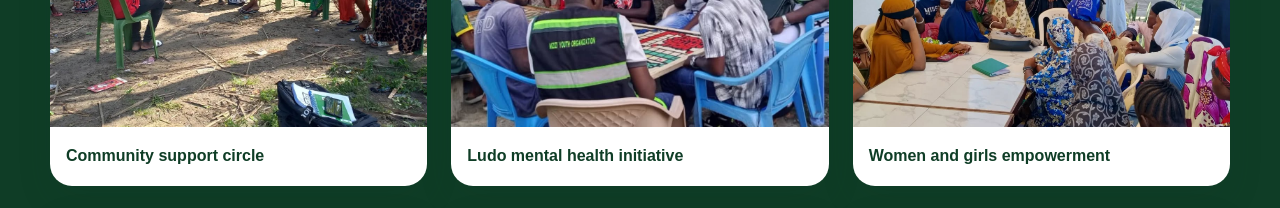
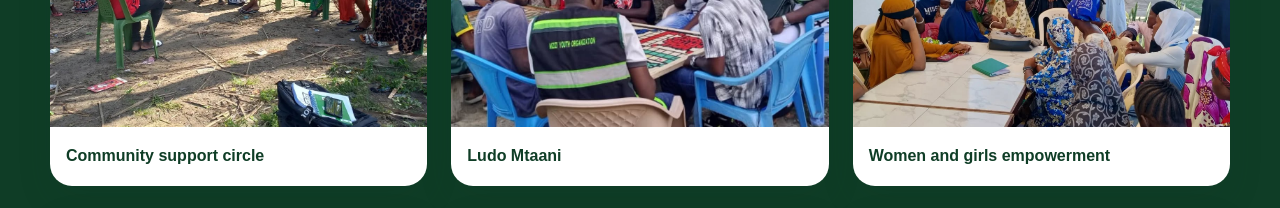
Before and after one commit to kamauzi/MYOUP, a plain HTML site: page index.html in a window 1280 px wide. Shown: the part 3920-4128 px from the top of the page. Drawn offline with Linux system fonts and the light colour scheme.

Commit message:
Update index.html

```diff
--- a/index.html
+++ b/index.html
@@ -89,7 +89,7 @@
     <h2>Integrated programs for resilient communities</h2>
   </div>
   <div class="program-feature-grid">
-    <article class="feature-card"><img src="assets/images/programs/ludo-mental-health.jpg" alt="Ludo mental health session"><div><h3>Mental Health & Social Wellbeing</h3><p>Mental health literacy, Ustawi Minds, Ludo, Group PM+, IPT-G, rehabilitation, and referrals.</p></div></article>
+    <article class="feature-card"><img src="assets/images/programs/ludo-mental-health.jpg" alt="Ludo Mtaani"><div><h3>Mental Health & Social Wellbeing</h3><p>Mental health literacy, Ustawi Minds, Ludo, Group PM+, IPT-G, rehabilitation, and referrals.</p></div></article>
     <article class="feature-card"><img src="assets/images/programs/srhr-program.jpg" alt="SRHR outreach and menstrual hygiene support"><div><h3>Health & Gender Inclusivity</h3><p>SRHR education, menstrual hygiene, digital referrals, HIV prevention, and GBV support linkages.</p></div></article>
     <article class="feature-card"><img src="assets/images/programs/young-billionaires.jpg" alt="Young Billionaires Club talent development"><div><h3>Livelihoods & Talent Development</h3><p>Mentorship, career guidance, skills development, Young Billionaires Club, and YSLAs.</p></div></article>
   </div>
@@ -104,7 +104,7 @@
   </div>
   <div class="gallery-grid">
     <figure><img src="assets/images/gallery/gallery1.jpeg" alt="Community support circle"><figcaption>Community support circle</figcaption></figure>
-    <figure><img src="assets/images/gallery/gallery2.jpeg" alt="Ludo mental health activity"><figcaption>Ludo mental health initiative</figcaption></figure>
+    <figure><img src="assets/images/gallery/gallery2.jpeg" alt="Ludo Mtaani"><figcaption>Ludo Mtaani</figcaption></figure>
     <figure><img src="assets/images/gallery/gallery3.jpeg" alt="Women and girls savings group"><figcaption>Women and girls empowerment</figcaption></figure>
     <figure><img src="assets/images/gallery/gallery4.jpeg" alt="Young Billionaires talent showcase"><figcaption>Youth talent development</figcaption></figure>
     <figure><img src="assets/images/gallery/gallery6.jpeg" alt="Youth group photo"><figcaption>Youth leadership</figcaption></figure>
```
